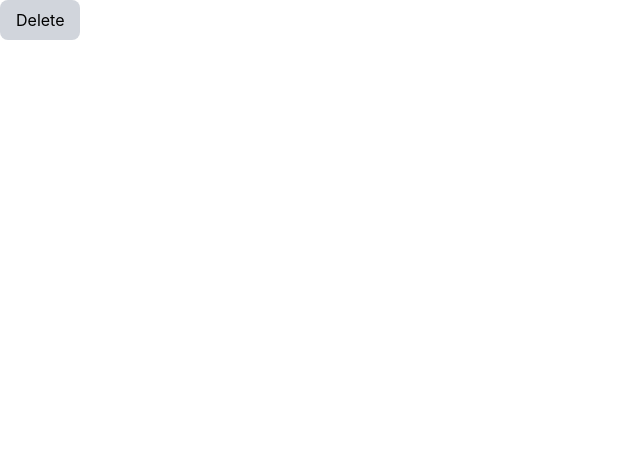
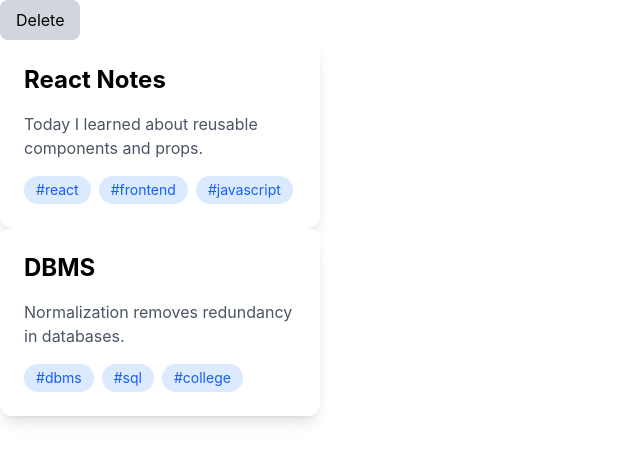
Before and after one commit to aadityap0ap/TagNote-FrontEnd, a React (Vite) app in the folder tagnotefe/: page / in a window 1280 px wide. Shown: the top 462 px of the page, without its empty margins (0-640 px from the left). Built offline with nearby package versions, Linux system fonts and the light colour scheme.

Commit message:
Create dynamic Card component for notes with title content and tags

```diff
--- a/tagnotefe/src/App.jsx
+++ b/tagnotefe/src/App.jsx
@@ -1,9 +1,23 @@
 import Buttons from "./components/Buttons"
+import Card from "./components/Card"
 
 function App() {
   return (
     <div className="">
       <Buttons text="Delete"/>
+
+      <Card
+        title="React Notes"
+        content="Today I learned about reusable components and props."
+        tags={["react", "frontend", "javascript"]}
+      />
+
+      <Card
+        title="DBMS"
+        content="Normalization removes redundancy in databases."
+        tags={["dbms", "sql", "college"]}
+      />
+
     </div>
   )
 }
--- /dev/null
+++ b/tagnotefe/src/components/Card.jsx
@@ -0,0 +1,23 @@
+export default function Card({ title, content, tags }) {
+  return (
+    <div className="bg-white shadow-lg rounded-xl p-6 w-80 space-y-4">
+      <h2 className="text-2xl font-bold">
+        {title}
+      </h2>
+      <p className="text-gray-600">
+        {content}
+      </p>
+      <div className="flex flex-wrap gap-2">
+        {tags.map((tag, index) => (
+          <span
+            key={index}
+            className="bg-blue-100 text-blue-600 px-3 py-1 rounded-full text-sm"
+          >
+            #{tag}
+          </span>
+        ))}
+      </div>
+
+    </div>
+  );
+}
```
